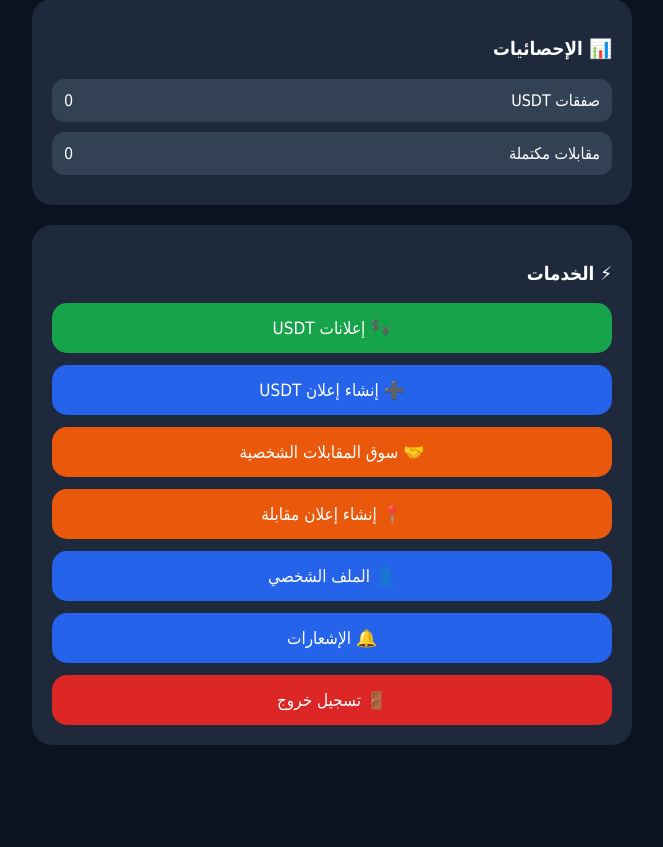
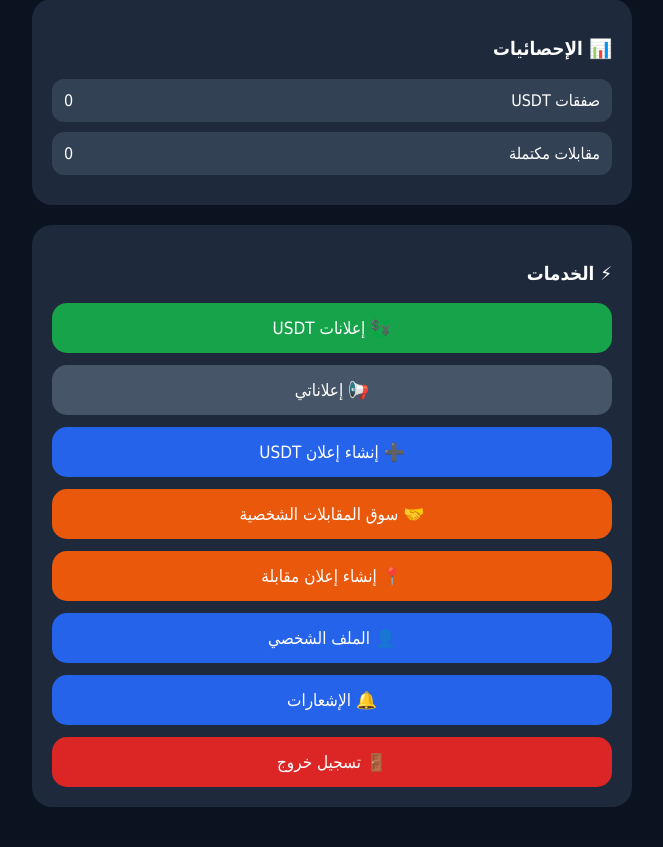
Before and after one commit to sameraishi460-cmd/USDT-P2P-Palestine, a Flask app: page /dashboard in a window 1280 px wide. Shown: the part 713-1560 px from the top of the page, without its empty margins (308-971 px from the left). Before the commit the page ends 1458 px from the top, so only its background shows below. Run offline with Flask 3, Linux system fonts and the light colour scheme; the visitor is signed in with stand-in values (Sample User, id 1); data comes from the database, SQL or seed files in the repository; data that the repository does not hold is empty.

Commit message:
Refactor dashboard.html for cleaner formatting
Removed unnecessary whitespace and improved structure for better readability.

```diff
--- a/templates/dashboard.html
+++ b/templates/dashboard.html
@@ -64,7 +64,6 @@ body{
 
 
 .button{
-
     display:block;
     padding:15px;
     border-radius:15px;
@@ -73,7 +72,6 @@ body{
     color:white;
     background:#2563eb;
     font-size:17px;
-
 }
 
 
@@ -123,13 +121,12 @@ body{
 أهلاً {{ user['username'] }} 👋
 </p>
 
-
 <p>
 🔐 حسابك محفوظ
 </p>
 
+</div>
 
-</div>
 
 
 
@@ -158,6 +155,7 @@ body{
 
 
 
+
 <div class="card">
 
 
@@ -167,10 +165,7 @@ body{
 
 
 <div class="info">
-
-<span>
-الحالة
-</span>
+<span>الحالة</span>
 
 <span>
 
@@ -191,10 +186,7 @@ body{
 
 
 <div class="info">
-
-<span>
-التقييم
-</span>
+<span>التقييم</span>
 
 <span>
 ⭐ {{ user['rating'] }}
@@ -205,10 +197,7 @@ body{
 
 
 <div class="info">
-
-<span>
-الصفقات
-</span>
+<span>الصفقات</span>
 
 <span>
 {{ user['trades_count'] }}
@@ -218,6 +207,7 @@ body{
 
 
 </div>
+
 
 
 
@@ -276,8 +266,15 @@ body{
 <div class="menu">
 
 
+
 <a class="button green" href="/">
 💱 إعلانات USDT
+</a>
+
+
+
+<a class="button gray" href="/my_ads">
+📢 إعلاناتي
 </a>
 
 
```
